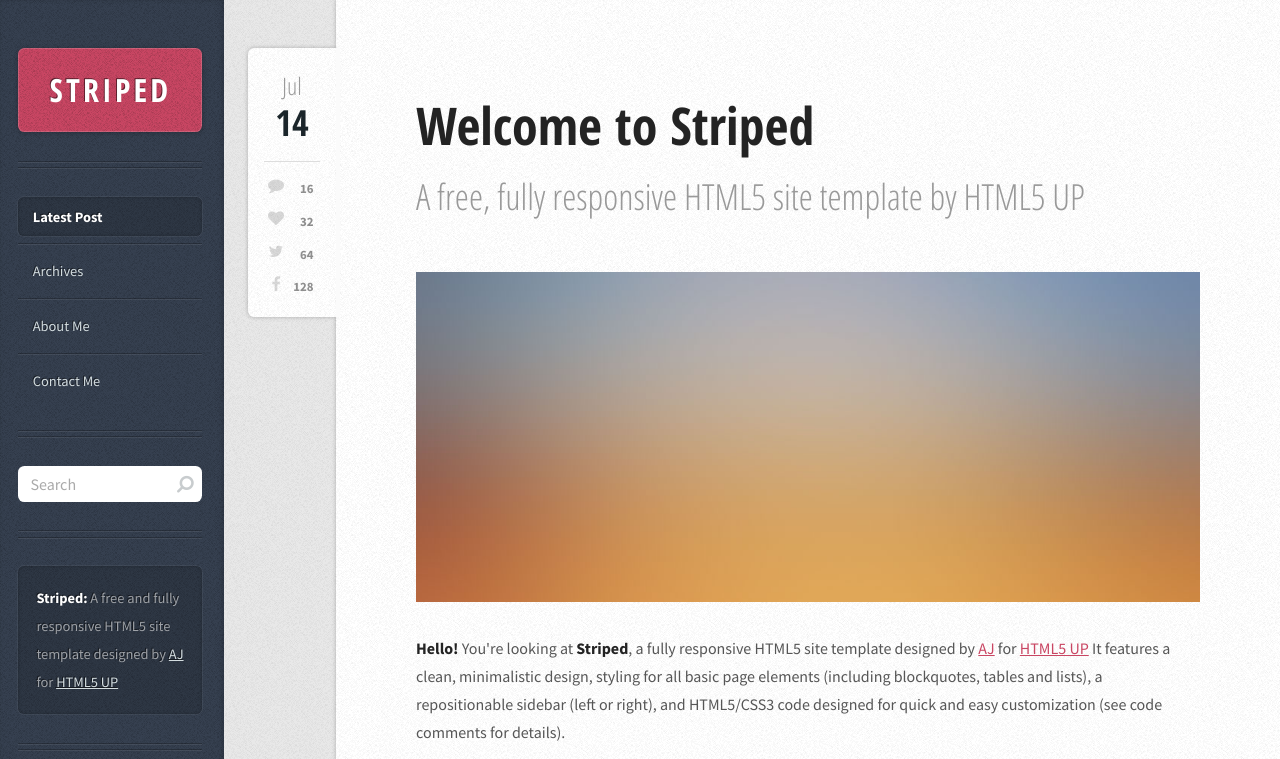
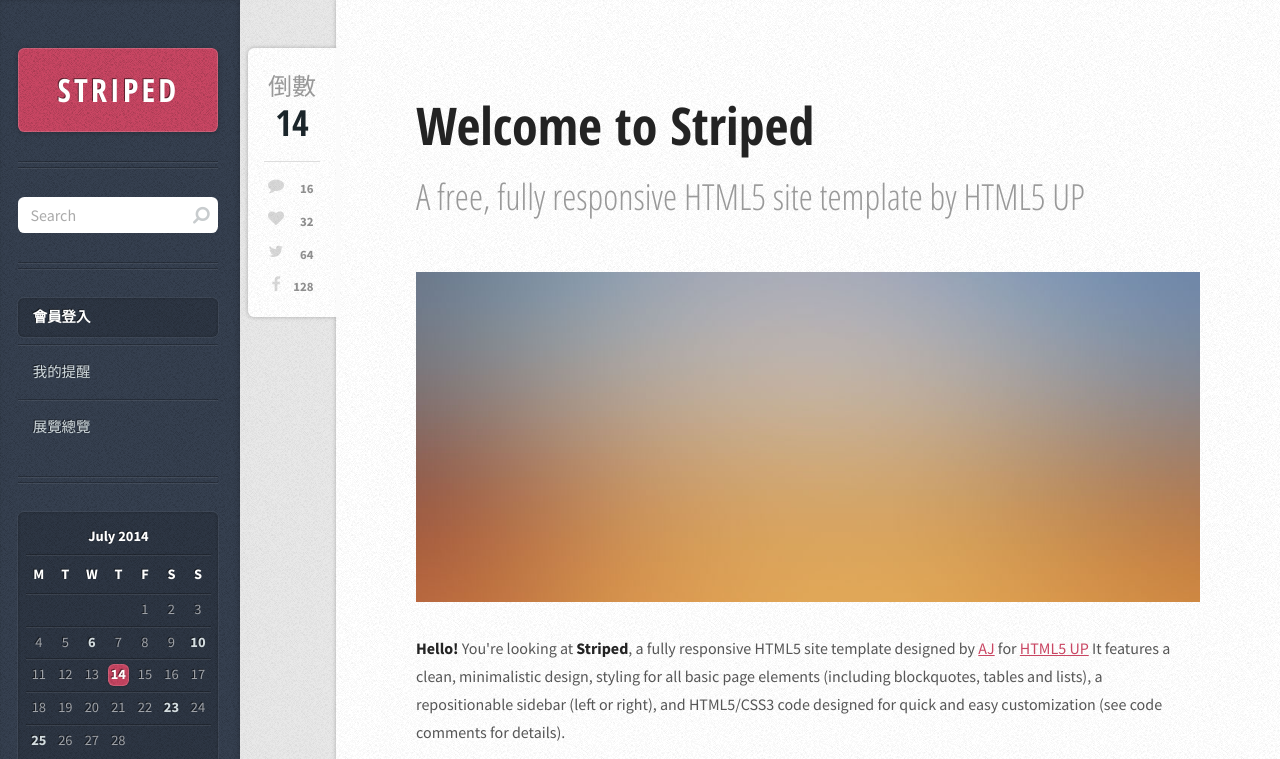
Before and after one commit to Anniepig/Nkfust_oose_3A_8, a plain HTML site: page 專題版型/index.html in a window 1280 px wide. Shown: the top 759 px of the page. Drawn offline with Linux system fonts and the light colour scheme.

Commit message:
edit style

```diff
--- a/專題版型/css/style-desktop.css
+++ b/專題版型/css/style-desktop.css
@@ -189,10 +189,9 @@
 
 	#sidebar
 	{
-		position: absolute;
 		top: 0;
 		padding: 3em 1.35em 1em 1.15em;
-		width: 14em; /* = whatever you want */
+		width: 15em; /* = whatever you want */
 		background: #364050 url('images/bg01.png');
 		box-shadow: inset -0.1em 0em 0.35em 0em rgba(0,0,0,0.15);
 	}
--- a/專題版型/css/style-wide.css
+++ b/專題版型/css/style-wide.css
@@ -51,13 +51,12 @@
 
 				.box.post .info
 				{
-					position: absolute;
+					position: fixed;
 					width: 5.5em;
-					overflow: hidden;
 					background-color: #fff;
 					background-image: url('images/bg02.png');
-					left: -10.5em;
-					top: 0;
+					left: 15.5em;
+					top: 3em;
 					padding: 1.5em 1em 1.5em 1em;
 					border-top-left-radius: 0.4em;
 					border-bottom-left-radius: 0.4em;
--- a/專題版型/css/style.css
+++ b/專題版型/css/style.css
@@ -542,6 +542,7 @@
 
 				.box.post .info
 				{
+					position: fixed;
 				}
 
 					.box.post .info .stats
@@ -745,6 +746,10 @@
 
 	#sidebar
 	{
+		overflow-y: scroll;
+		overflow-x: hidden;
+		position: fixed;
+		height: 100%;
 		color: #aaa;
 		color: rgba(255,255,255,0.55);
 		text-shadow: -1px -1px 0px rgba(0,0,0,0.5);
--- a/專題版型/index.html
+++ b/專題版型/index.html
@@ -56,7 +56,7 @@
 											the entire "date" element.
 
 										-->
-										<span class="date"><span class="month">Jul<span>y</span></span> <span class="day">14</span><span class="year">, 2014</span></span>
+										<span class="date"><span class="month">倒數<span>y</span></span> <span class="day">14</span><span class="year">, 2014</span></span>
 										<!--
 											Note: You can change the number of list items in "stats" to whatever you want.
 										-->
@@ -80,7 +80,7 @@
 									</p>
 								</article>
 
-							<!-- Post -->
+							<!-- Post
 								<article class="box post post-excerpt">
 									<header>
 										<h2><a href="#">Lorem ipsum dolor sit amet</a></h2>
@@ -102,11 +102,11 @@
 										Quisque vel sapien sit amet tellus elementum ultricies. Nunc vel orci turpis. Donec id malesuada metus.
 										Nunc nulla velit, fermentum quis interdum quis, convallis eu sapien. Integer sed ipsum ante.
 									</p>
-								</article>
+								</article>-->
 
-							<!-- Pagination -->
+							<!-- Pagination
 								<div class="pagination">
-									<!--<a href="#" class="button previous">Previous Page</a>-->
+									<a href="#" class="button previous">Previous Page</a>
 									<div class="pages">
 										<a href="#" class="active">1</a>
 										<a href="#">2</a>
@@ -116,7 +116,7 @@
 										<a href="#">20</a>
 									</div>
 									<a href="#" class="button next">Next Page</a>
-								</div>
+								</div>-->
 
 						</div>
 					</div>
@@ -126,17 +126,6 @@
 
 						<!-- Logo -->
 							<h1 id="logo"><a href="#">STRIPED</a></h1>
-
-						<!-- Nav -->
-							<nav id="nav">
-								<ul>
-									<li class="current"><a href="#">Latest Post</a></li>
-									<li><a href="#">Archives</a></li>
-									<li><a href="#">About Me</a></li>
-									<li><a href="#">Contact Me</a></li>
-								</ul>
-							</nav>
-
 						<!-- Search -->
 							<section class="box search">
 								<form method="post" action="#">
@@ -144,7 +133,17 @@
 								</form>
 							</section>
 
-						<!-- Text -->
+						<!-- Nav -->
+							<nav id="nav">
+								<ul>
+									<li class="current"><a href="#">會員登入</a></li>
+									<li><a href="#">我的提醒</a></li>
+									<li><a href="#">展覽總覽</a></li>
+								</ul>
+							</nav>
+
+
+						<!-- Text
 							<section class="box text-style1">
 								<div class="inner">
 									<p>
@@ -152,9 +151,9 @@
 										template designed by <a href="http://n33.co/">AJ</a> for <a href="http://html5up.net/">HTML5 UP</a>
 									</p>
 								</div>
-							</section>
+							</section>-->
 
-						<!-- Recent Posts -->
+						<!-- Recent Posts
 							<section class="box recent-posts">
 								<header>
 									<h2>Recent Posts</h2>
@@ -166,9 +165,9 @@
 									<li><a href="#">Malesuada commodo</a></li>
 									<li><a href="#">Ipsum metus nullam</a></li>
 								</ul>
-							</section>
+							</section>-->
 
-						<!-- Recent Comments -->
+						<!-- Recent Comments
 							<section class="box recent-comments">
 								<header>
 									<h2>Recent Comments</h2>
@@ -178,7 +177,7 @@
 									<li>molly on <a href="#">Sed dolore magna</a></li>
 									<li>case on <a href="#">Sed dolore magna</a></li>
 								</ul>
-							</section>
+							</section>-->
 
 						<!-- Calendar -->
 							<section class="box calendar">
--- a/專題版型/js/init.js
+++ b/專題版型/js/init.js
@@ -67,7 +67,7 @@
 			}
 
 		// Sidebar height hack.
-			var $sc = $('#sidebar, #content'), tid;
+			var $sc = $('#content'), tid;
 
 			$window
 				.on('resize', function() {
```
